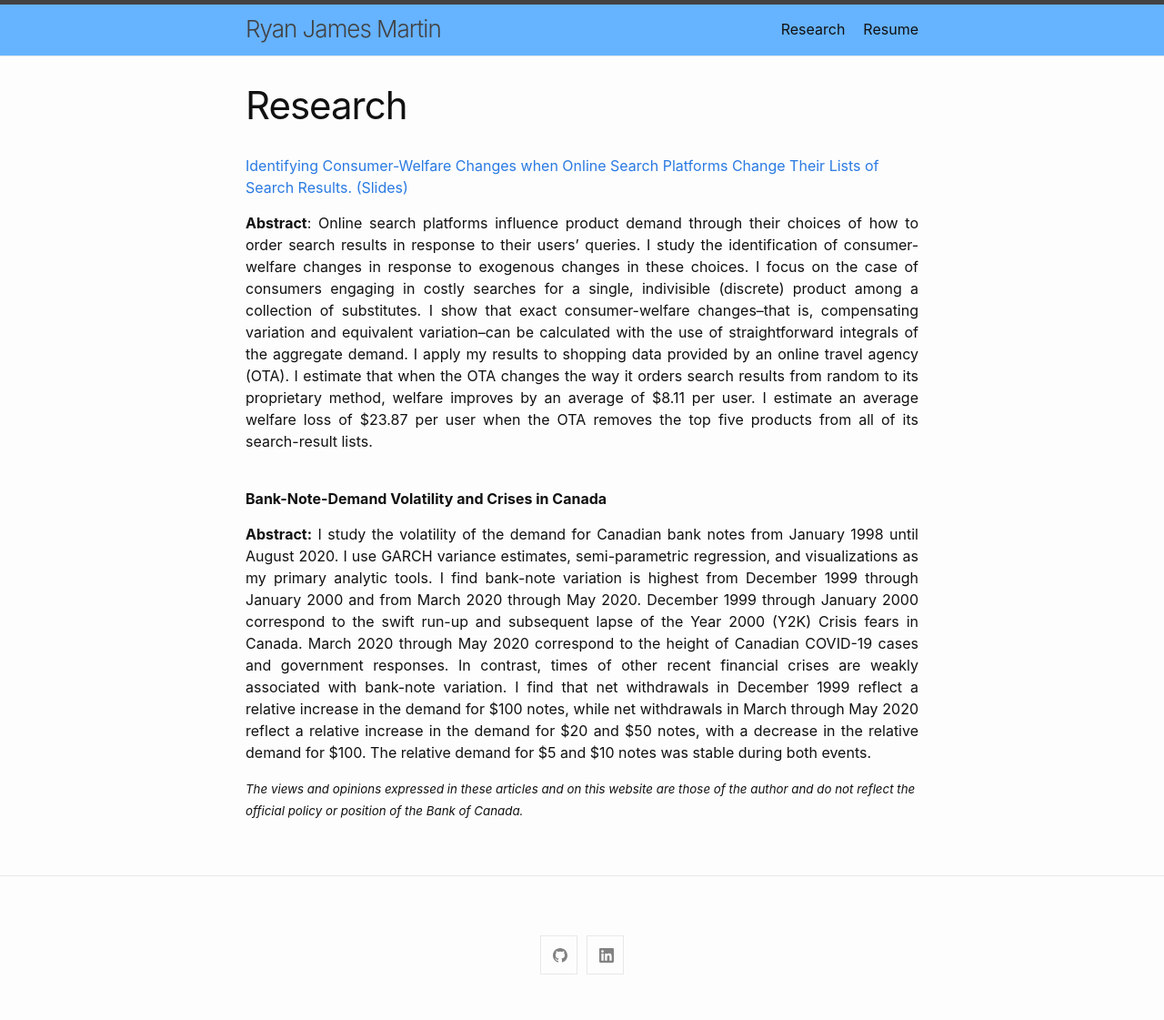
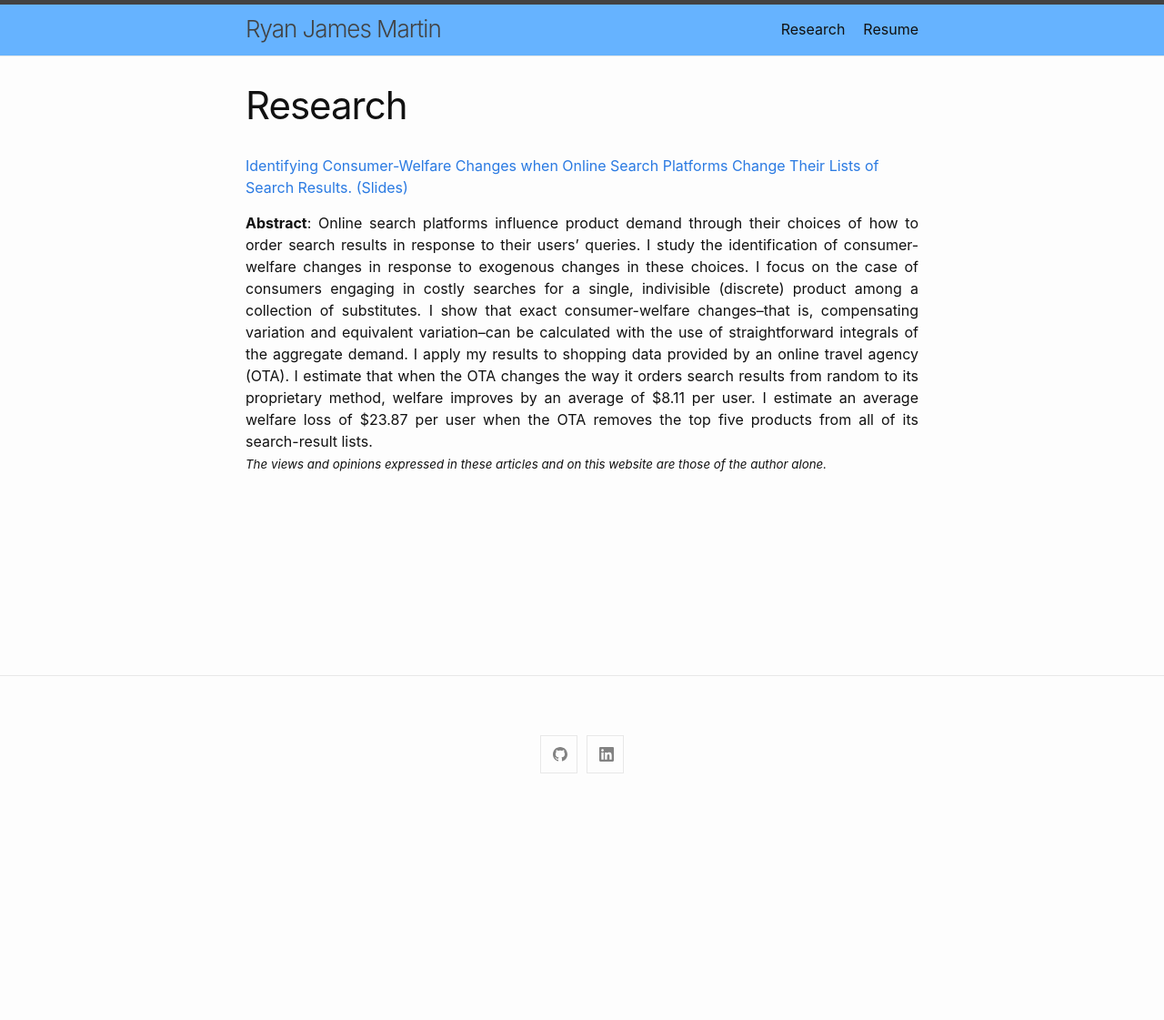
Before and after one commit to rjm001/rjm001.github.io, a Jekyll site: the page built from about.md, in a window 1280 px wide. Shown: the whole page at 91% size. Built offline with Jekyll 4.4.1, drawn with Linux system fonts in a browser that asks for light colours; after the commit the page ends 900 px from its top, so only the background shows below that.

```diff
--- a/CNAME
+++ /dev/null
@@ -1 +0,0 @@
-www.ryanjmartin.net
--- a/about.md
+++ b/about.md
@@ -9,11 +9,5 @@ permalink: /research/
 
 <div style="text-align: justify"><strong>Abstract</strong>:  Online search platforms influence product demand through their choices of how to order search results in response to their users’ queries. I study the identification of consumer-welfare changes in response to exogenous changes in these choices. I focus on the case of consumers engaging in costly searches for a single, indivisible (discrete) product among a collection of substitutes. I show that exact consumer-welfare changes–that is, compensating variation and equivalent variation–can be calculated with the use of straightforward integrals of the aggregate demand. I apply my results to shopping data provided by an online travel agency (OTA). I estimate that when the OTA changes the way it orders search results from random to its proprietary method, welfare improves by an average of $8.11 per user. I estimate an average welfare loss of $23.87 per user when the OTA removes the top five products from all of its search-result lists.</div>
 
-<br />
 
-<p><div><strong> Bank-Note-Demand Volatility and Crises in Canada </strong></div></p>
-
-<p><div style="text-align: justify"><strong>Abstract:</strong> I study the volatility of the demand for Canadian bank notes from January 1998 until August 2020. I use GARCH variance estimates, semi-parametric regression, and visualizations as my primary analytic tools. I find bank-note variation is highest from December 1999 through January 2000 and from March 2020 through May 2020. December 1999 through January 2000 correspond to the swift run-up and subsequent lapse of the Year 2000 (Y2K) Crisis fears in Canada. March 2020 through May 2020 correspond to the height of Canadian COVID-19 cases and government responses. In contrast, times of other recent financial crises are weakly associated with bank-note variation. I find that net withdrawals in December 1999 reflect a relative increase in the demand for $100 notes, while net withdrawals in March through May 2020 reflect a relative increase in the demand for $20 and $50 notes, with a decrease in the relative demand for $100. The relative demand for $5 and $10 notes was stable during both events. </div></p>
-
-
-<small> <i>The views and opinions expressed in these articles and on this website are those of the author and do not reflect the official policy or position of the Bank of Canada. </i> </small>
+<small> <i>The views and opinions expressed in these articles and on this website are those of the author alone.</i> </small>
```
Also changed, not shown: 3 other files.
